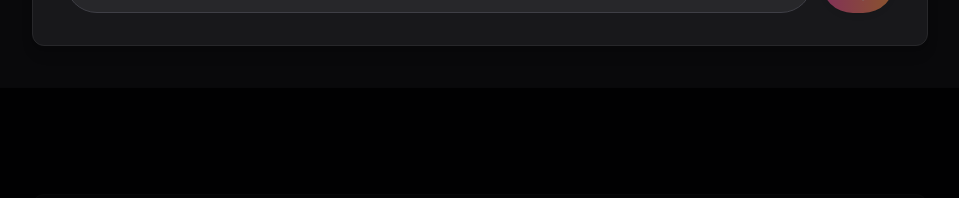
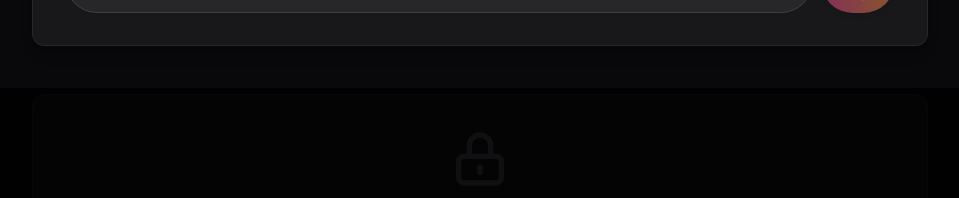
Before and after one commit to angibeom0985-arch/aimusic-l, a React (Vite) app: page /lyrics in a window 1280 px wide. Shown: the part 600-798 px from the top of the page, without its empty margins (160-1119 px from the left). Built offline with nearby package versions, Linux system fonts and the light colour scheme.

Commit message:
fix: AdSense 광고 코드를 공식 코드로 업데이트

```diff
--- a/components/DisplayAd.tsx
+++ b/components/DisplayAd.tsx
@@ -17,17 +17,15 @@
 
   return (
     <div className="w-full my-4 flex justify-center">
-      <div className="w-full max-w-4xl">
       <ins
         className="adsbygoogle"
-          style={{ display: "block", minHeight: "100px" }}
+        style={{ display: "block" }}
         data-ad-client="ca-pub-2686975437928535"
         data-ad-slot="6106251761"
         data-ad-format="auto"
         data-full-width-responsive="true"
       />
     </div>
-    </div>
   );
 };
 
--- a/components/FloatingBanner.tsx
+++ b/components/FloatingBanner.tsx
@@ -50,7 +50,6 @@
       }}
     >
       <div>
-        <center>
         <ins
           className="adsbygoogle"
           style={{
@@ -60,8 +59,9 @@
           }}
           data-ad-client="ca-pub-2686975437928535"
           data-ad-slot="6106251761"
+          data-ad-format="auto"
+          data-full-width-responsive="true"
         />
-        </center>
       </div>
     </div>
   );
--- a/components/SidebarAd.tsx
+++ b/components/SidebarAd.tsx
@@ -28,7 +28,7 @@
     >
       <ins
         className="adsbygoogle"
-        style={{ display: "block", width: "160px", height: "600px" }}
+        style={{ display: "block" }}
         data-ad-client="ca-pub-2686975437928535"
         data-ad-slot="6712949943"
         data-ad-format="auto"
```
Lines whose indentation alone changed are shown as unchanged.
